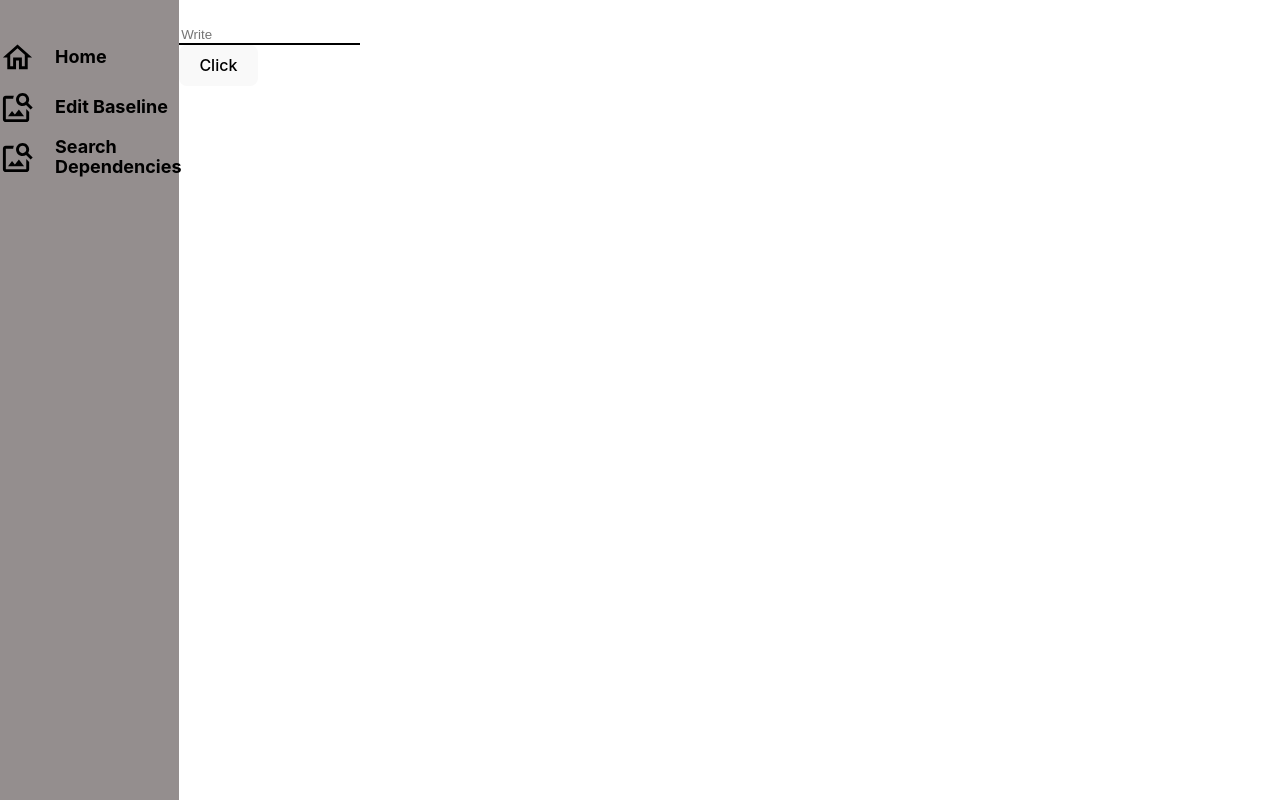
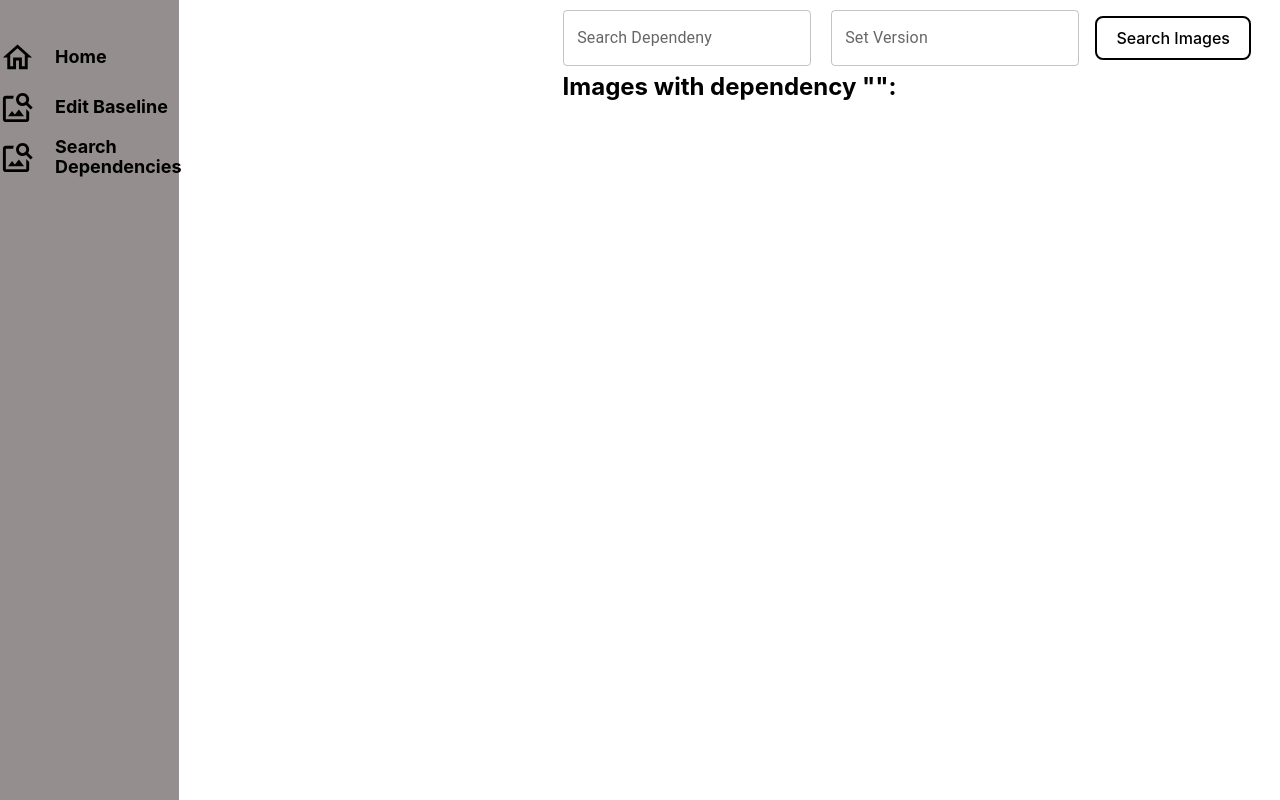
Before and after one commit to nowaaaaaa/Project-Dae, a React (Vite) app in the folder React/: page /dependencies in a window 1280 px wide. Built offline with nearby package versions, Linux system fonts and the light colour scheme.

Commit message:
Update Depsearch

```diff
--- a/React/src/Pages/DepSearch/DepSearch.css
+++ b/React/src/Pages/DepSearch/DepSearch.css
@@ -22,3 +22,54 @@
     align-items: start;
     justify-content: left;
   }
+
+  .textFields {
+    position: absolute;
+    display: flex;
+    background-color: transparent;
+    margin-left: 30%;
+    padding-top: 5px;
+    margin-top: 5px;
+    top: 0;
+    justify-content: center;
+    align-items: center;
+    overflow-x: hidden;
+    z-index: 2;
+  }
+
+  .SrcBtn {
+    margin-left: 1rem;
+    background-color: rgb(255, 255, 255);
+    border: black 2px solid;
+    color: black;
+  }
+
+  .Images {
+    margin-top: 2rem;
+    width: 100%;
+    height: 100%;
+    display: flex;
+    flex-direction: column;
+    flex-wrap: wrap;
+    justify-content: center;
+    align-items: center;
+  }
+
+  .img:nth-child(2) {
+    border-top: none;
+  }
+
+  .img:nth-child(even) {
+    background-color: rgba(230, 215, 215, 0.247);
+  }
+
+  .img {
+    margin: 0px;
+    width: 50%;
+    text-align: center;
+  }
+
+  .topText {
+    margin-top: 1rem;
+    font-size: 1.5rem;
+  }
--- a/React/src/Pages/DepSearch/DepSearch.tsx
+++ b/React/src/Pages/DepSearch/DepSearch.tsx
@@ -1,6 +1,7 @@
 import { useState, useEffect } from "react";
 import { Sidebar } from "../../Components/Sidebar/Sidebar";
 import "./DepSearch.css";
+import TextField from "@mui/material/TextField";
 
 interface Dependency {
   name: string;
@@ -25,18 +26,34 @@ interface Version {
 export function DepSearch() {
   const [file, setFile] = useState<Image[]>([]);
   const [searchDep, setDep] = useState("");
+  const [searchVersion, setVersion] = useState("");
 
   return (
     <>
       <div className="screen">
         <Sidebar />
         <div className="main">
-          <input
-            type="text"
-            placeholder="Write"
+          <div className="textFields">
+            <TextField
+              label="Search Dependeny"
               onChange={(e) => setDep(e.target.value)}
+              sx={{
+                backgroundColor: "white",
+                borderRadius: "5px",
+                marginRight: "10px",
+              }}
+            />
+            <TextField
+              label="Set Version"
+              onChange={(e) => setVersion(e.target.value)}
+              sx={{
+                backgroundColor: "white",
+                borderRadius: "5px",
+                marginLeft: "10px",
+              }}
             />
             <button
+              className="SrcBtn"
               onClick={() => {
                 fetch(
                   `https://eu-central-1.aws.data.mongodb-api.com/app/data-xmrsh/endpoint/getDeps?dep=${searchDep}`
@@ -47,12 +64,14 @@ export function DepSearch() {
                   });
               }}
             >
-            Click
+              Search Images
             </button>
-          <div>
+          </div>
+          <div className="Images">
+            <h1 className="topText">Images with dependency "{searchDep}":</h1>
             {file.map((image) => {
               return (
-                <div>
+                <div className="img">
                   <p>{image.name}</p>
                 </div>
               );
--- a/React/src/Pages/Home/Home.tsx
+++ b/React/src/Pages/Home/Home.tsx
@@ -54,7 +54,7 @@ export function Home() {
               }}
             />
           </div>
-          <div className="Spacer"></div>
+          <div className="Spacer" />
           <AllImages file={file} search={searchImage} depSearch={searchDep} />
         </div>
       </div>
```
Also changed, not shown: 1 other file (tests, documents, lock files or other folders). Lines whose indentation alone changed are shown as unchanged.
